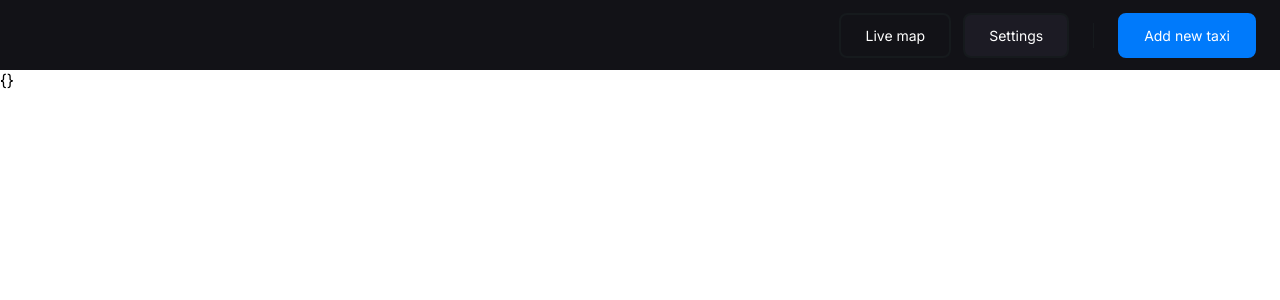
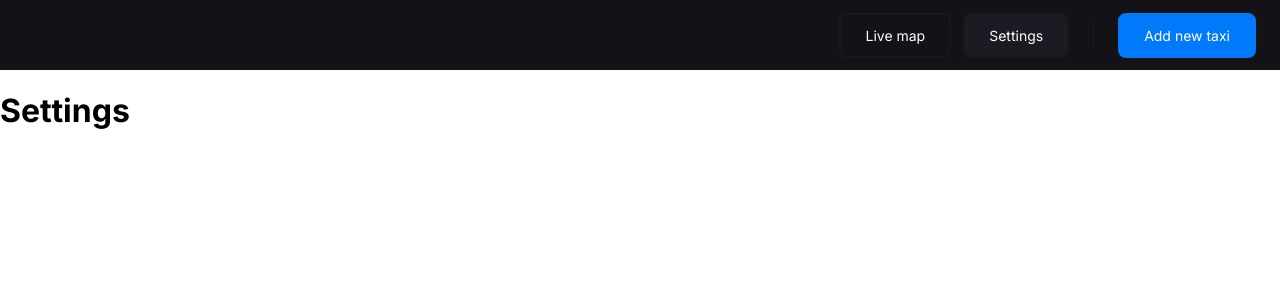
Before and after one commit to costerfrederik/ISENSIOT-Frontend, a Vue app: page /settings in a window 1280 px wide. Shown: the top 300 px of the page. Built offline with nearby package versions, Linux system fonts and the light colour scheme; no server answers.

Commit message:
Cleaned pages

```diff
--- a/src/views/HomeView.vue
+++ b/src/views/HomeView.vue
@@ -4,12 +4,6 @@
 
 <script setup lang="ts">
 import MapInteractive from '@/components/Home/MapInteractive.vue';
-import { onBeforeUnmount } from 'vue';
-import { socket, socketState } from '@/socket';
-
-onBeforeUnmount(() => {
-    socket.disconnect();
-});
 </script>
 
 <style scoped lang="scss"></style>
--- a/src/views/SettingsView.vue
+++ b/src/views/SettingsView.vue
@@ -1,22 +1,5 @@
 <template>
-    <div>
-        <span>{{ data }}</span>
-    </div>
+    <h1>Settings</h1>
 </template>
 
-<script lang="ts">
-import { defineComponent } from 'vue';
-import { socket, socketState } from '@/socket';
-
-export default defineComponent({
-    name: 'SettingsView',
-    computed: {
-        data() {
-            return socketState.payload;
-        },
-    },
-    beforeUnmount() {
-        socket.disconnect();
-    },
-});
-</script>
+<script setup lang="ts"></script>
```
